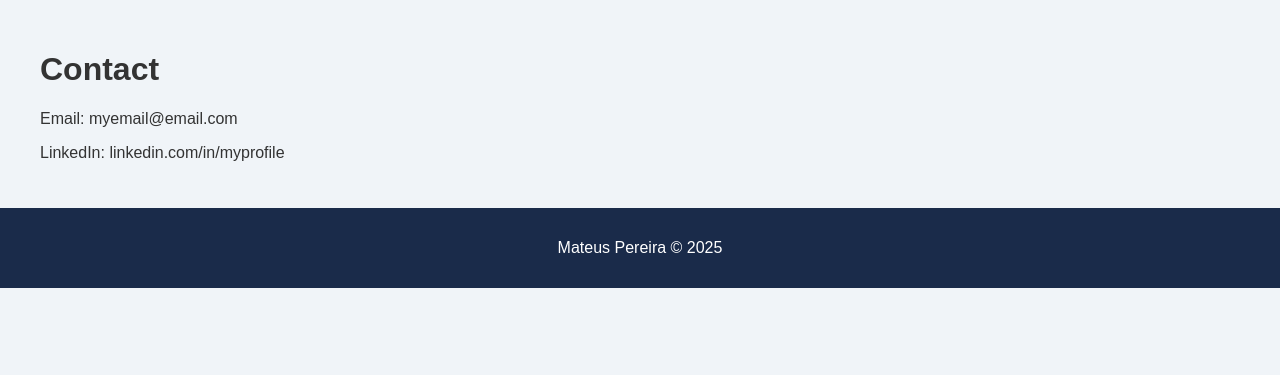
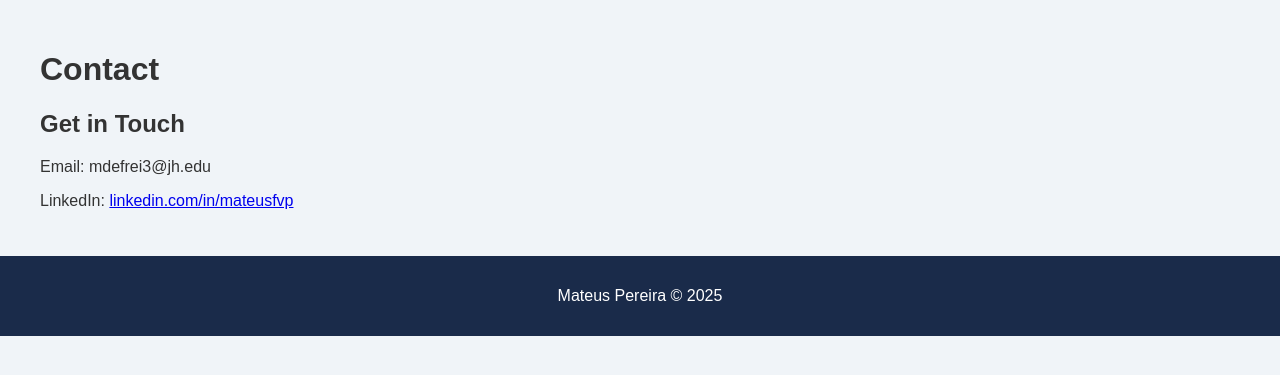
Before and after one commit to mfvp/jhu_software_concepts, a Flask app: page /contact in a window 1280 px wide. Shown: the part 83-458 px from the top of the page. Run offline with Flask 3, Linux system fonts and the light colour scheme.

Commit message:
update contact page with my real info

```diff
--- a/module_1/app/templates/contact/index.html
+++ b/module_1/app/templates/contact/index.html
@@ -3,7 +3,13 @@
 {% block title %}Contact{% endblock %}
 
 {% block content %}
-<h1>Contact</h1>
-<p>Email: myemail@email.com</p>
-<p>LinkedIn: linkedin.com/in/myprofile</p>
+<div class="page-header">
+    <h1>Contact</h1>
+</div>
+
+<div>
+    <h2>Get in Touch</h2>
+    <p>Email: mdefrei3@jh.edu</p>
+    <p>LinkedIn: <a href="https://www.linkedin.com/in/mateusfvp">linkedin.com/in/mateusfvp</a></p>
+</div>
 {% endblock %}
```
